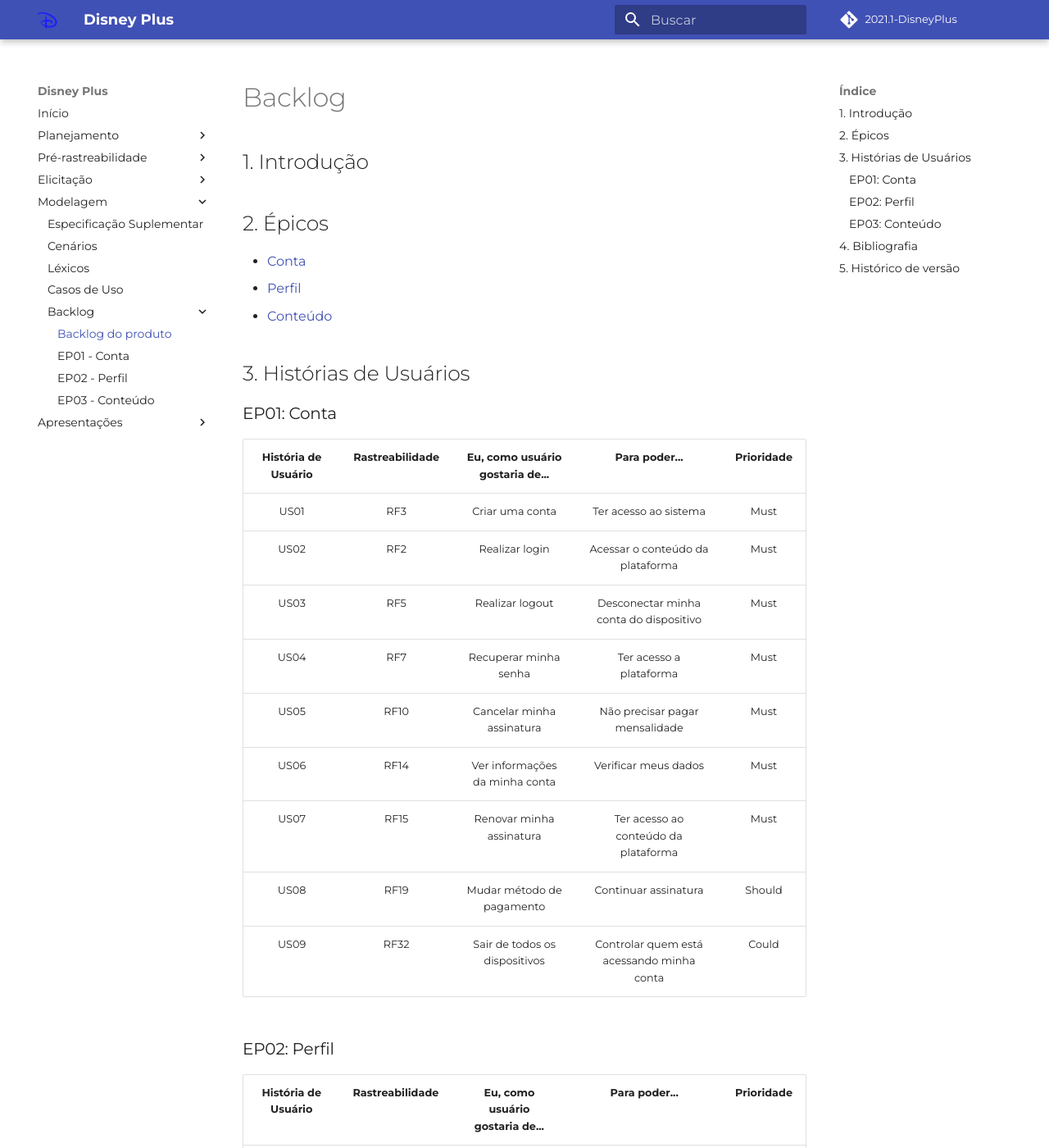
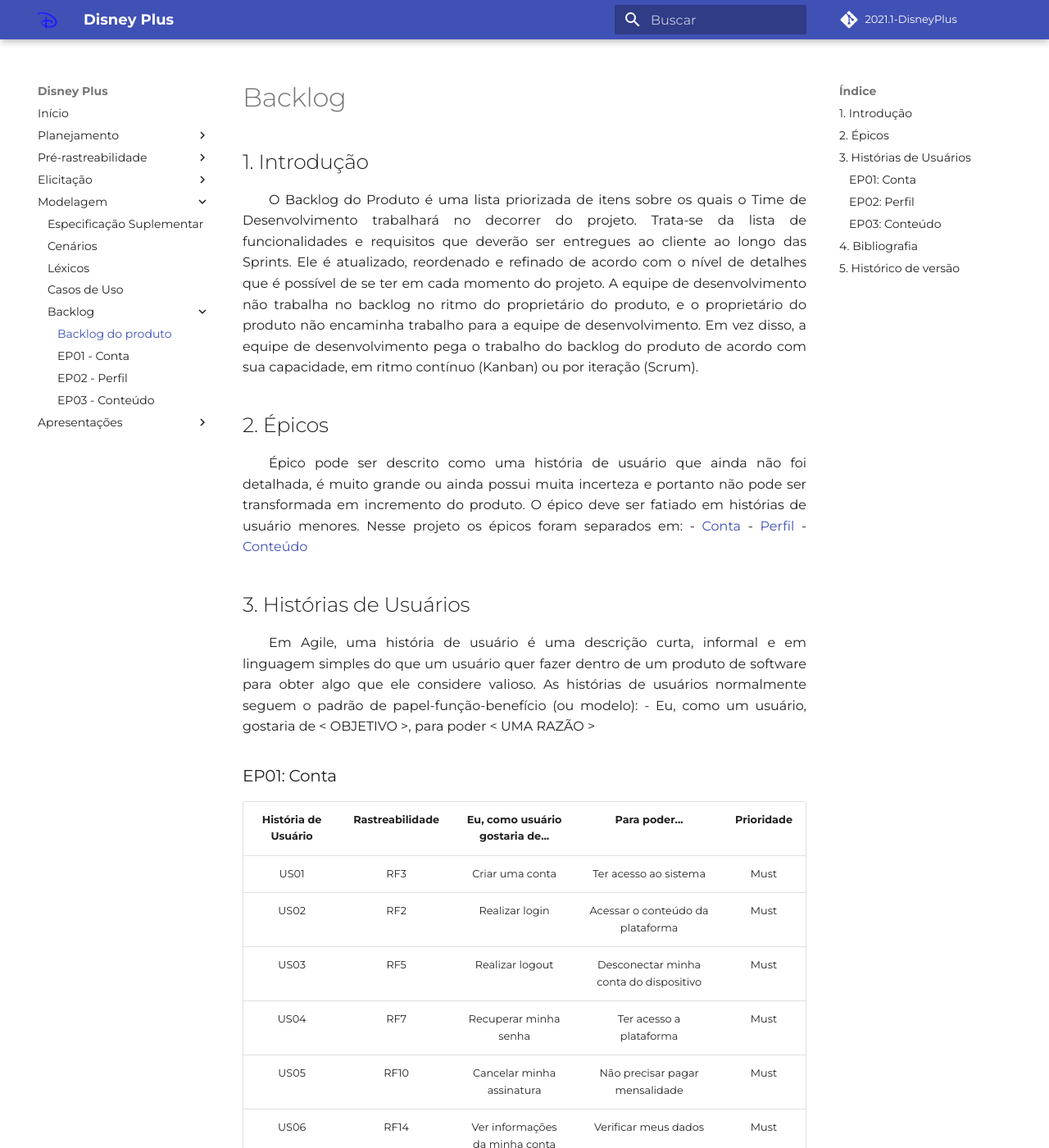
Before and after one commit to Requisitos-de-Software/2021.1-DisneyPlus, an MkDocs documentation site: the page built from docs/modelagem/backlog/backlog.md, in a window 1280 px wide and 1400 px high. Shown: the whole window at 82% size. Built offline with MkDocs 1.6.1 and Material for MkDocs 9.7.7, drawn with Linux system fonts in a browser that asks for light colours; some web fonts are replaced; comment, search, counter and statistics services are not loaded; some of the changed text lies outside the part shown.

Commit message:
Added backlog descriptions and references

```diff
--- a/docs/modelagem/backlog/backlog.md
+++ b/docs/modelagem/backlog/backlog.md
@@ -1,15 +1,18 @@
 # Backlog
 
 ## 1. Introdução
+&emsp;&emsp;O Backlog do Produto é uma lista priorizada de itens sobre os quais o Time de Desenvolvimento trabalhará no decorrer do projeto. Trata-se da lista de funcionalidades e requisitos que deverão ser entregues ao cliente ao longo das Sprints. Ele é atualizado, reordenado e refinado de acordo com o nível de detalhes que é possível de se ter em cada momento do projeto. A equipe de desenvolvimento não trabalha no backlog no ritmo do proprietário do produto, e o proprietário do produto não encaminha trabalho para a equipe de desenvolvimento. Em vez disso, a equipe de desenvolvimento pega o trabalho do backlog do produto de acordo com sua capacidade, em ritmo contínuo (Kanban) ou por iteração (Scrum).
 
 ## 2. Épicos
-
+&emsp;&emsp;Épico pode ser descrito como uma história de usuário que ainda não foi detalhada, é muito grande ou ainda possui muita incerteza e portanto não pode ser transformada em incremento do produto. O épico deve ser fatiado em histórias de usuário menores. Nesse projeto os épicos foram separados em:
 - [Conta](ep01_conta.md)
 - [Perfil](ep02_perfil.md)
 - [Conteúdo](ep03_conteudo.md)
 
 ## 3. Histórias de Usuários
-
+&emsp;&emsp;Em Agile, uma história de usuário é uma descrição curta, informal e em linguagem simples do que um usuário quer fazer dentro de um produto de software para obter algo que ele considere valioso.
+As histórias de usuários normalmente seguem o padrão de papel-função-benefício (ou modelo):
+- Eu, como um usuário, gostaria de < OBJETIVO >, para poder < UMA RAZÃO >
 ### EP01: Conta
 
 | História de Usuário | Rastreabilidade | Eu, como usuário gostaria de... |               Para poder...               | Prioridade |
@@ -62,8 +65,13 @@
 
 ## 4. Bibliografia
 
+>- WIEGERS, Karl; BEATTY, Joy. "Software Requirements". Microsoft Press, 2013.
+>- FERREIRA, Avelino. Product Backlog: Épico, História de Usuário e Tarefas. K21, 2020. Disponível em: https://k21.global/blog/product-backlog-epico-historia-tarefas. Acesso em: 10 de Setembro de 2021.
+>- RADIGAN, Dan. O backlog do produto: sua lista de tarefas definitiva.  Atlassian. Disponível em: https://www.atlassian.com/br/agile/scrum/backlogs. Acesso em: 10 de Setembro de 2021.
+
 ## 5. Histórico de versão
 
 | Versão | Data       | Descrição                        | Autor        |
 | ------ | ---------- | -------------------------------- | ------------ |
 | 0.1    | 10/09/2021 | Criação das Histórias de Usuário | Paulo Victor |
+| 0.2    | 10/09/2021 | Adição da introdução, descrição sobre épicos e histórias de usuário e bibliografia | Thiago Mesquita |
```
